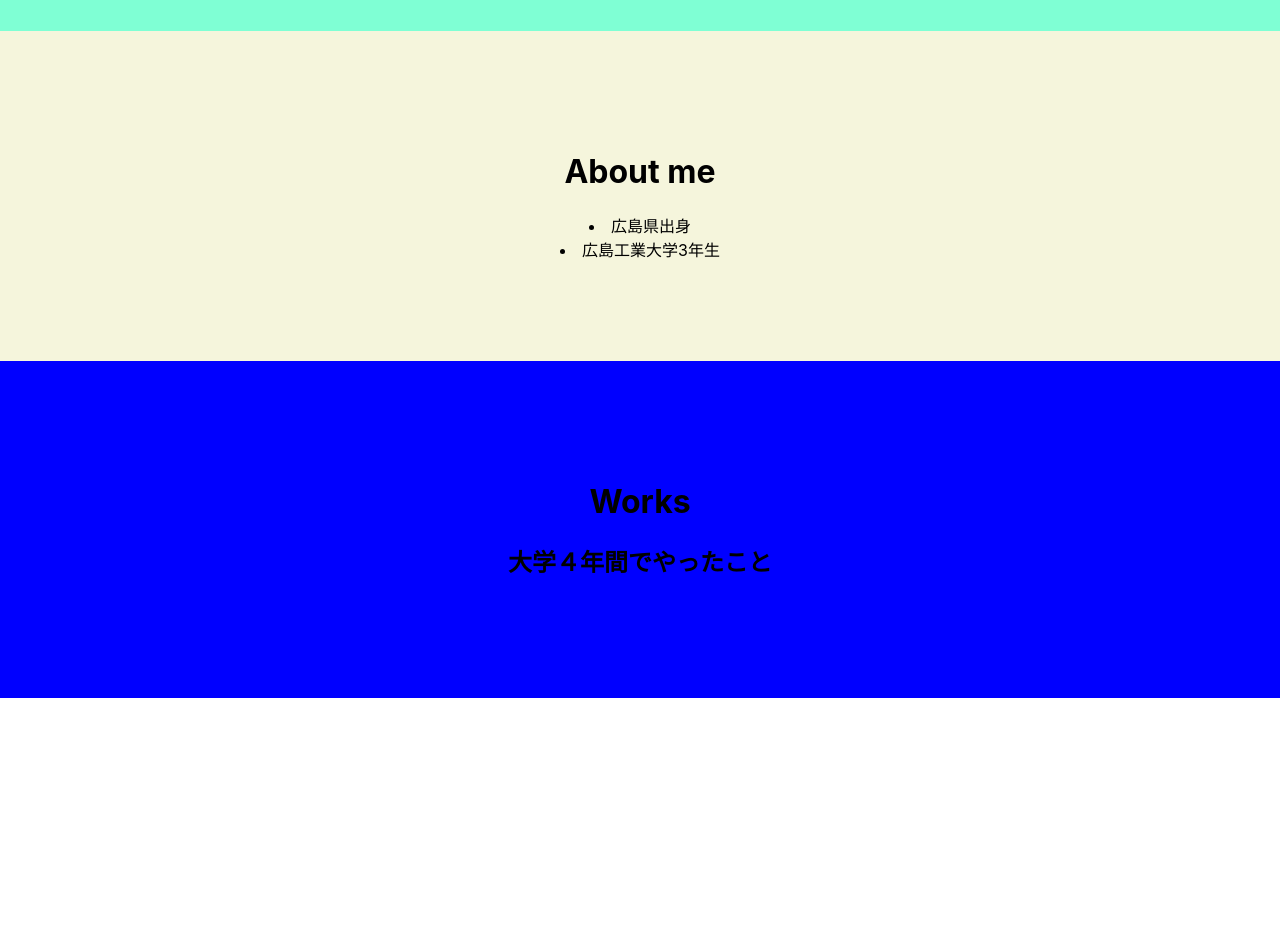
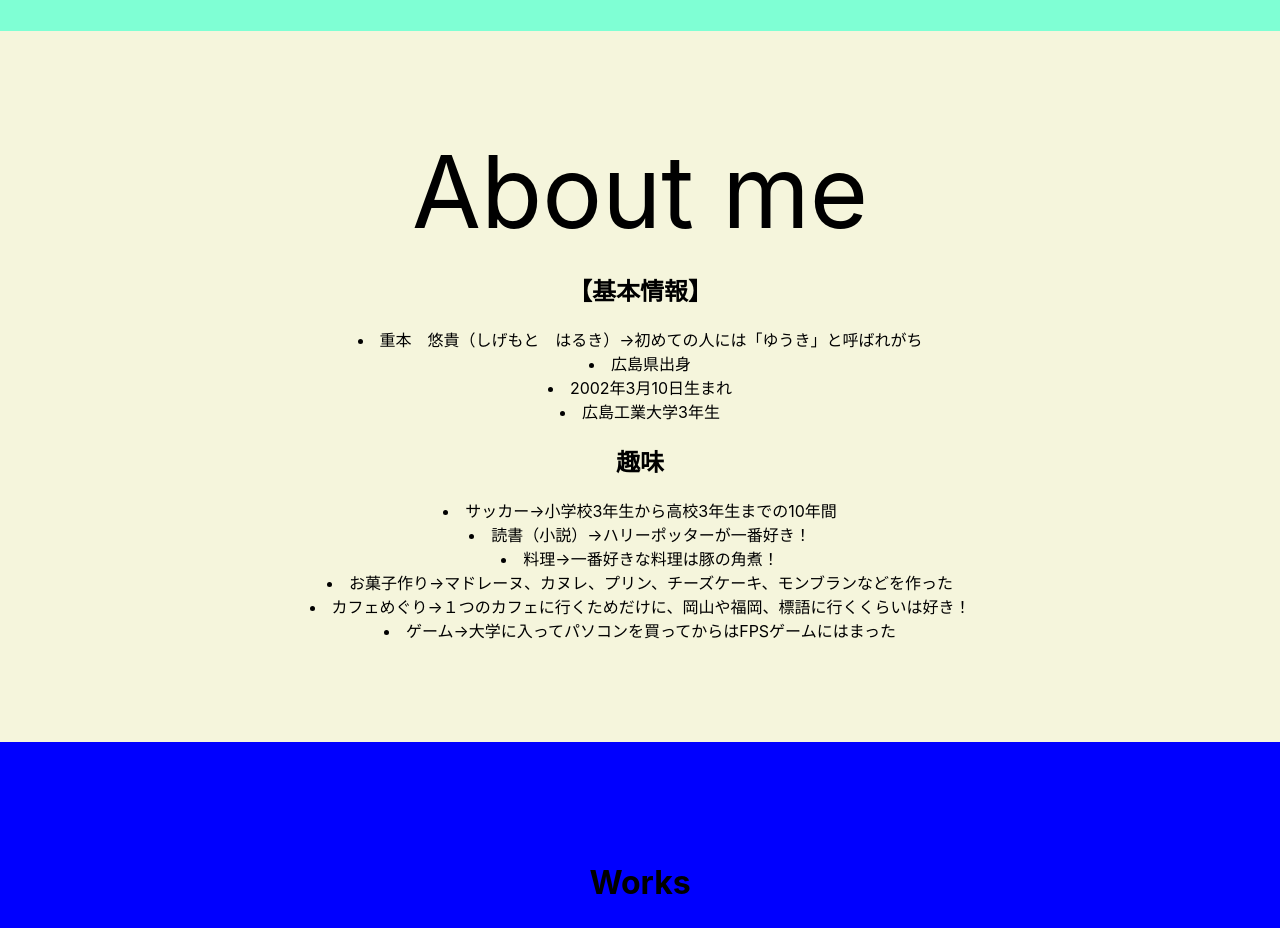
Before and after one commit to BM20053/portfolio, a React (Create React App) app: page / in a window 1280 px wide. Shown: the part 2000-2928 px from the top of the page. Before the commit the page ends 2698 px from the top, so only its background shows below. Built offline with nearby package versions, Linux system fonts and the light colour scheme.

Commit message:
微修正

```diff
--- a/src/component/pages/aboutme.js
+++ b/src/component/pages/aboutme.js
@@ -4,10 +4,24 @@ import './page.css';
 const Aboutme = () => {
     return(
         <div className="aboutme">
-            <h1>About me</h1>
-            <li>広島県出身</li>
-            <li>広島工業大学3年生</li>
+            <div className='title'>About me</div>
+            <div className='imformation'>
+                <h2>【基本情報】</h2>
+                <li>重本　悠貴（しげもと　はるき）→初めての人には「ゆうき」と呼ばれがち</li>
+                <li>広島県出身</li>
+                <li>2002年3月10日生まれ</li>
+                <li>広島工業大学3年生</li>
             </div>
+            <div className='hobby'>
+                <h2>趣味</h2>
+                <li>サッカー→小学校3年生から高校3年生までの10年間</li>
+                <li>読書（小説）→ハリーポッターが一番好き！</li>
+                <li>料理→一番好きな料理は豚の角煮！</li>
+                <li>お菓子作り→マドレーヌ、カヌレ、プリン、チーズケーキ、モンブランなどを作った</li>
+                <li>カフェめぐり→１つのカフェに行くためだけに、岡山や福岡、標語に行くくらいは好き！</li>
+                <li>ゲーム→大学に入ってパソコンを買ってからはFPSゲームにはまった</li>
+            </div>
+        </div>
     )
 }
 export default Aboutme;
--- a/src/component/pages/home.js
+++ b/src/component/pages/home.js
@@ -11,6 +11,7 @@ const Home = () => {
                 ShigemotoLab
                 </div>
             </div>
+
     )
 }
 export default Home;
```
